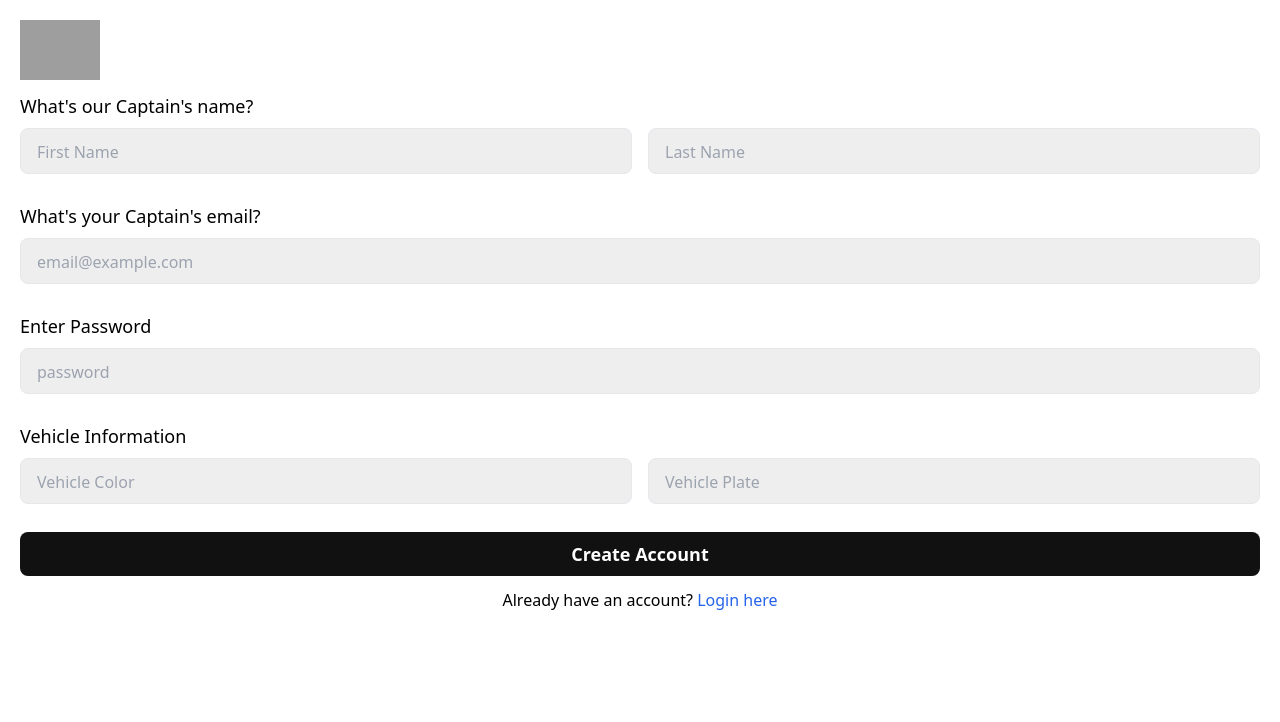
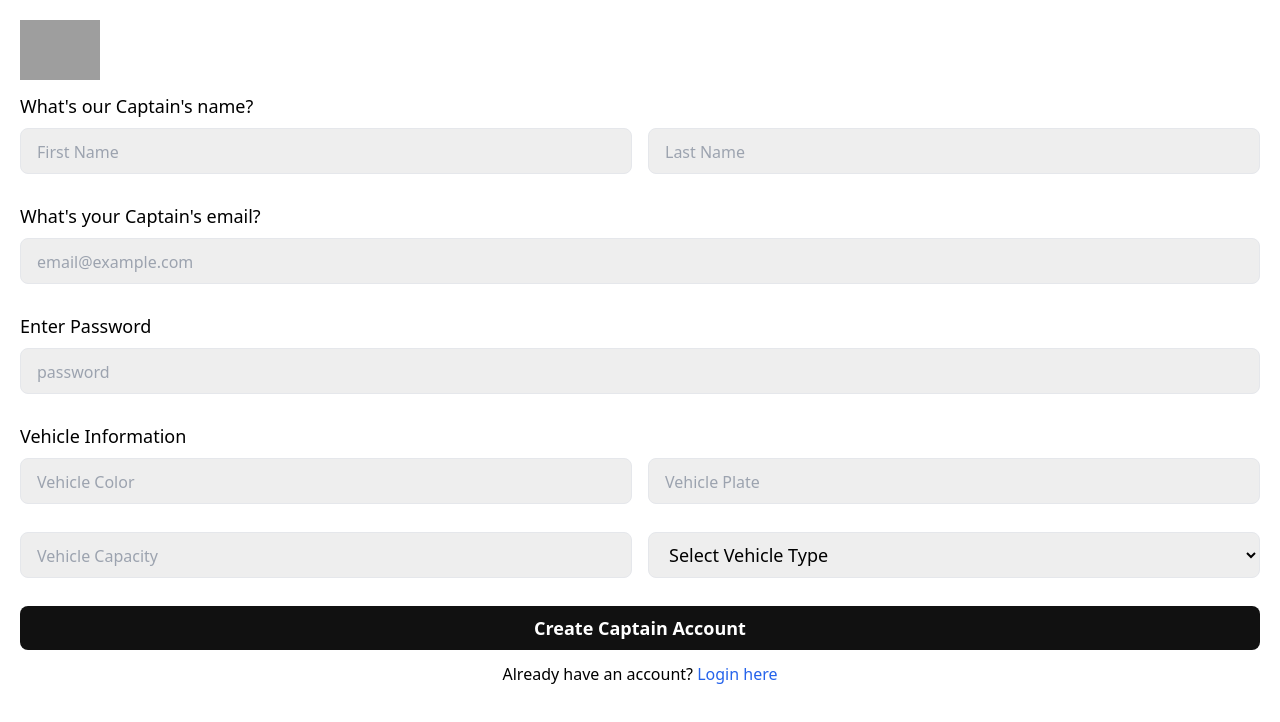
Before and after one commit to hy7237/uber_clone, a React app in the folder frontend/: page /captain-signup in a window 1280 px wide. Shown: the top 722 px of the page. Built offline with nearby package versions, Linux system fonts and the light colour scheme; grey boxes are pictures that could not be loaded; the HTML template or start-up script is replaced by a standard one.

Commit message:
leftwork

```diff
--- a/frontend/src/pages/CaptainSignup.jsx
+++ b/frontend/src/pages/CaptainSignup.jsx
@@ -119,14 +119,37 @@ const submitHandler = async (e) => {
                         onChange={(e) => {setVehiclePlate(e.target.value)}}
                         />
                         </div>
+                        <div className='flex gap-4 mb-7'>
+                            <input
+                            required
+                            className='bg-[#eeeeee] w-1/2 rounded-lg px-4 py-2 border text-lg placeholder:text-base'
+                            type="number"
+                            placeholder='Vehicle Capacity'
+                            value={vehicleCapacity>0?vehicleCapacity:''}
+                            onChange={(e) => {setVehicleCapacity(e.target.value)}}
+                            />
+                            <select
+                            required
+                            className='bg-[#eeeeee] w-1/2 rounded-lg px-4 py-2 border text-lg placeholder:text-base'
+                            value={vehicleType}
+                            onChange={(e) => {setVehicleType(e.target.value)}}
+                            >
+                                <option value="" disabled>Select Vehicle Type</option>
+                                <option value="car">Car</option>
+                                <option value="bike">Bike</option>
+                                <option value="van">Auto</option>
+                                <option value="truck">Van</option>
+                            </select>
+                        </div>
                         <button
                             className='bg-[#111] text-white font-semibold mb-3 rounded-lg px-4 py-2 w-full text-lg placeholder:text-base'
-                        >Create Account</button>
+                        >Create Captain Account</button>
 
                     </form>
                     <p className='text-center'>Already have an account? <Link to='/captain-login' className='text-blue-600'>Login here</Link></p>
                 </div>
             </div>
+
     )
 }
 
```
